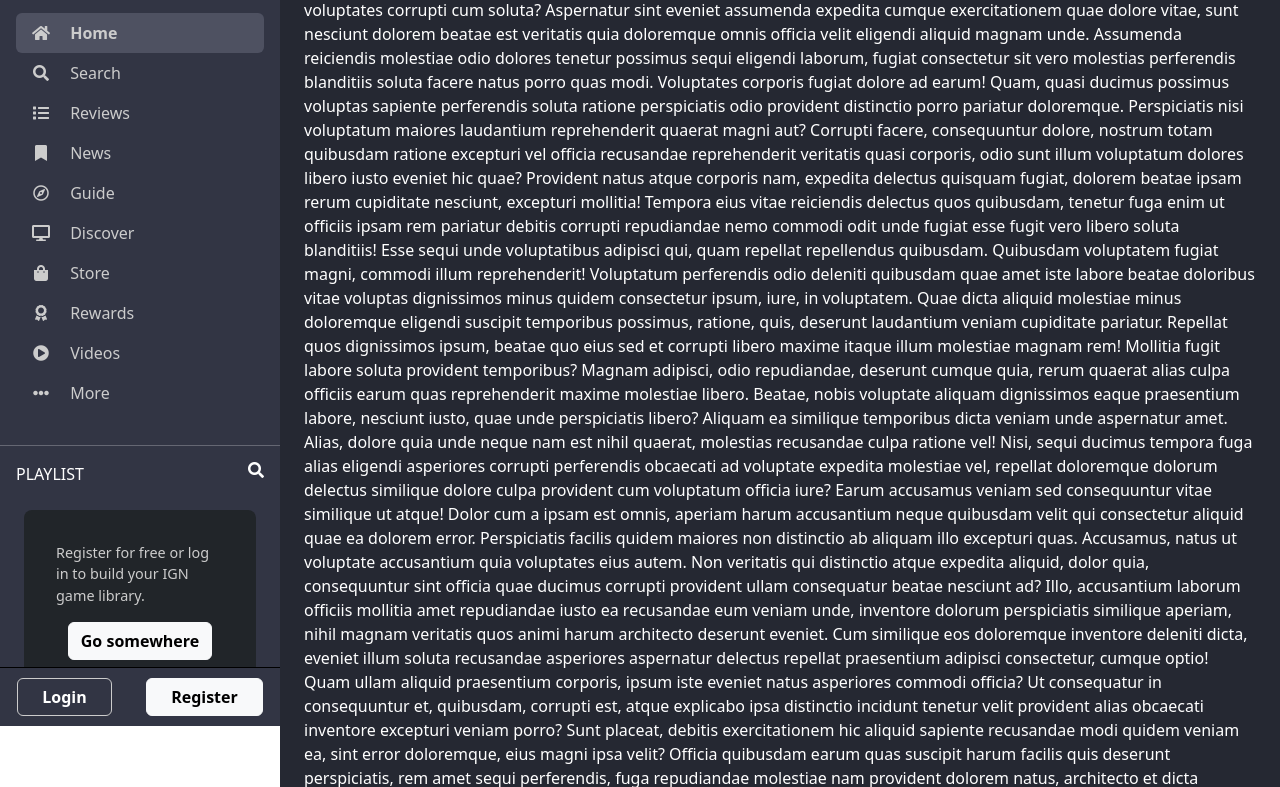
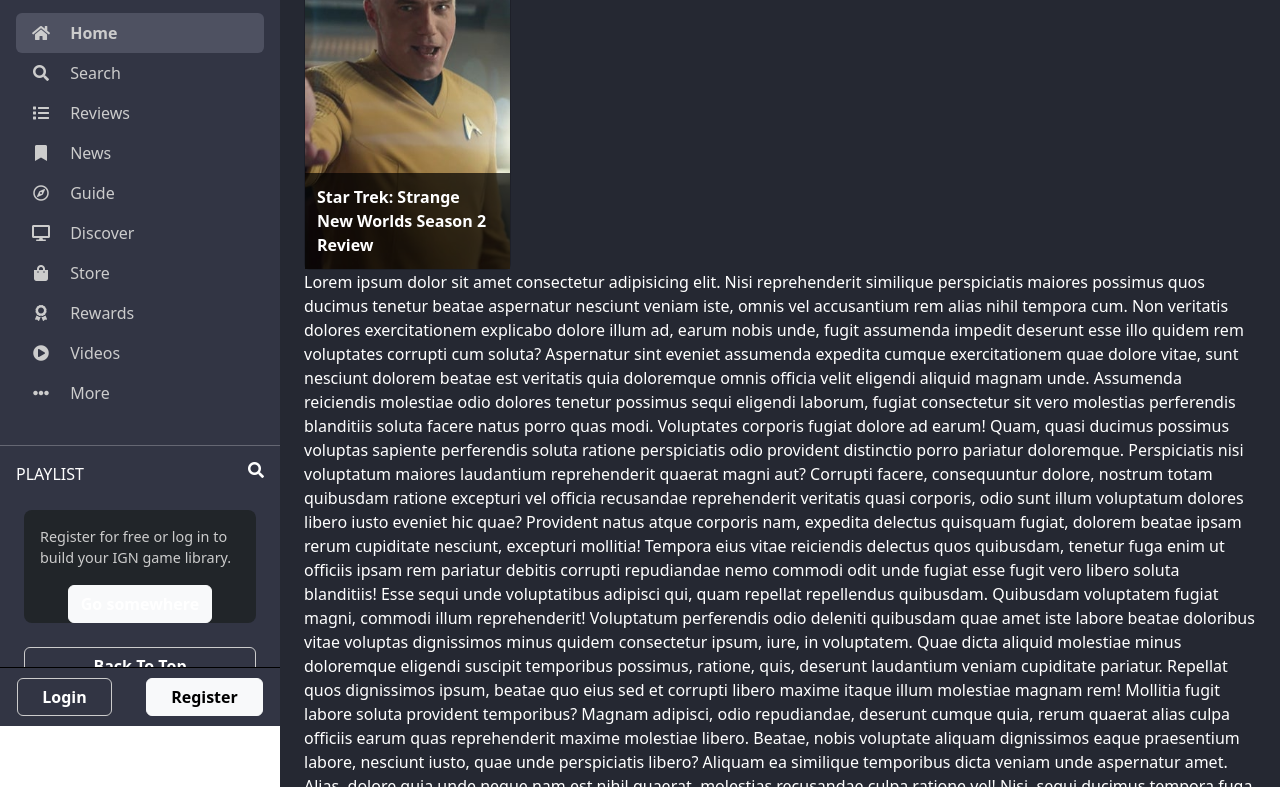
Before and after one commit to midexplorer529/Html-Css-Tutorial, a plain HTML site: page index.html in a window 1280 px wide. Shown: the part 74-861 px from the top of the page. Drawn offline with nearby package versions, Linux system fonts and the light colour scheme.

Commit message:
card eklendi, carda link eklendi, card fotoları eklendi

```diff
--- a/index.html
+++ b/index.html
@@ -122,6 +122,16 @@
 
     <main class="text-white container-fluid main-area" style="background-color: rgb(37, 40, 50); margin-right: 0;">
         <section class="container">
+            <div class="card" style="width: 207px; height: 344px; background: transparent;">
+                <img class="card-img-top" src="/assets/card1.jpg" alt="Card image cap">
+                <div class="card-body">
+                    <div class="card-info-area">
+                        <div class="card-info-text-area">
+                            <span><a href="#">Star Trek: Strange New Worlds Season 2 Review</a></span>
+                        </div>
+                    </div>
+                </div>
+            </div>
             Lorem ipsum dolor sit amet consectetur adipisicing elit. Nisi reprehenderit similique perspiciatis maiores
             possimus quos ducimus tenetur beatae aspernatur nesciunt veniam iste, omnis vel accusantium rem alias nihil
             tempora cum. Non veritatis dolores exercitationem explicabo dolore illum ad, earum nobis unde, fugit
--- a/style.css
+++ b/style.css
@@ -91,3 +91,25 @@ body {
 .sidebar .card-body {
     border-radius: 8px;
 }
+
+.card-body {
+    padding: 0;
+}
+
+.card-info-area {
+    position: absolute;
+    bottom: 0;
+    width: 100%;
+    background: rgb(0, 0, 0, 0.7);
+    padding: 12px;
+}
+
+.card-body a {
+    font-weight: 900;
+    color: white;
+    text-decoration: none;
+}
+
+.card-body a:hover {
+    text-decoration: underline;
+}
```
Also changed, not shown: assets/card1.jpg (added), assets/card2.png (added), assets/card3.png (added), assets/card4.jpg (added).
